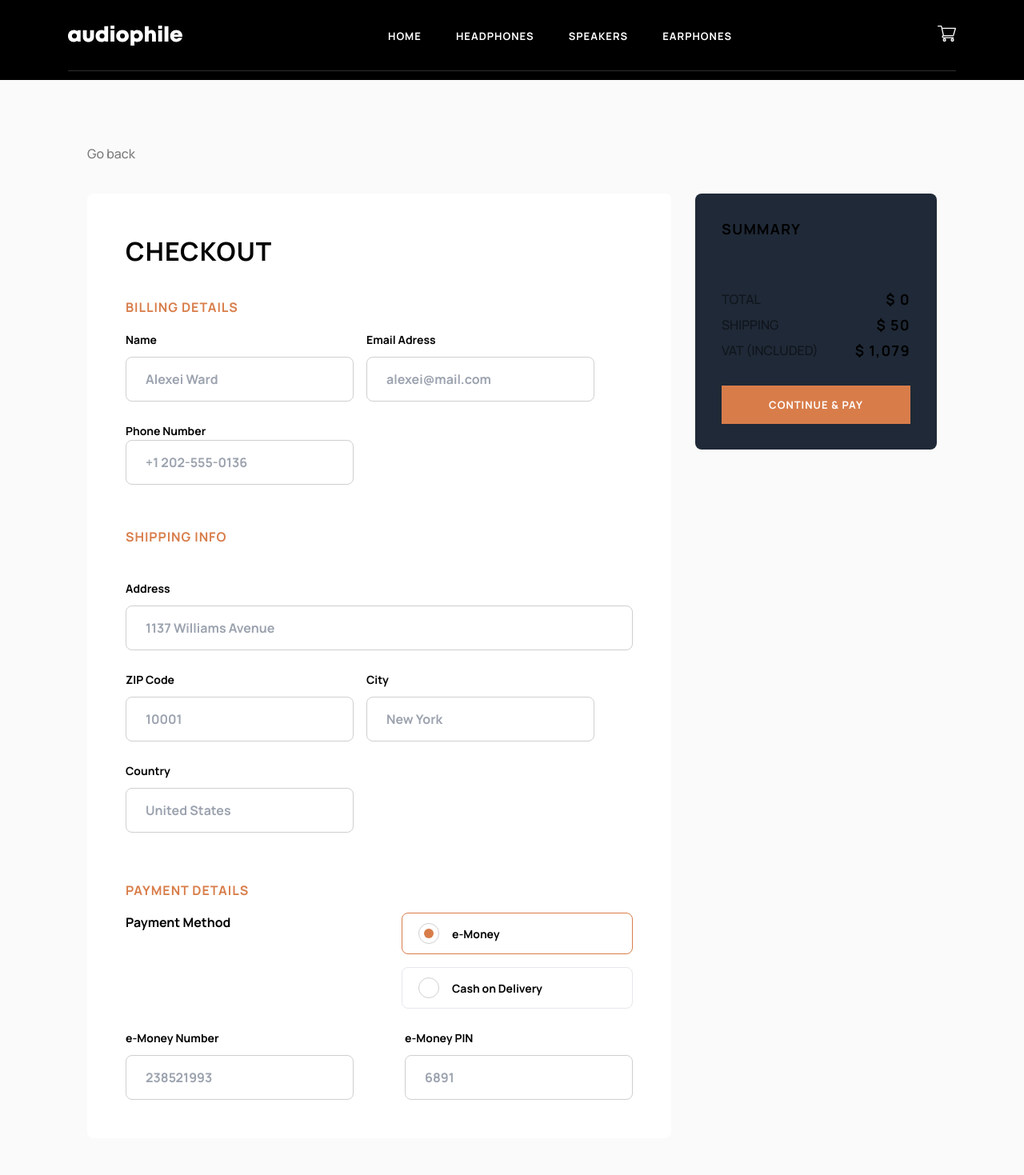
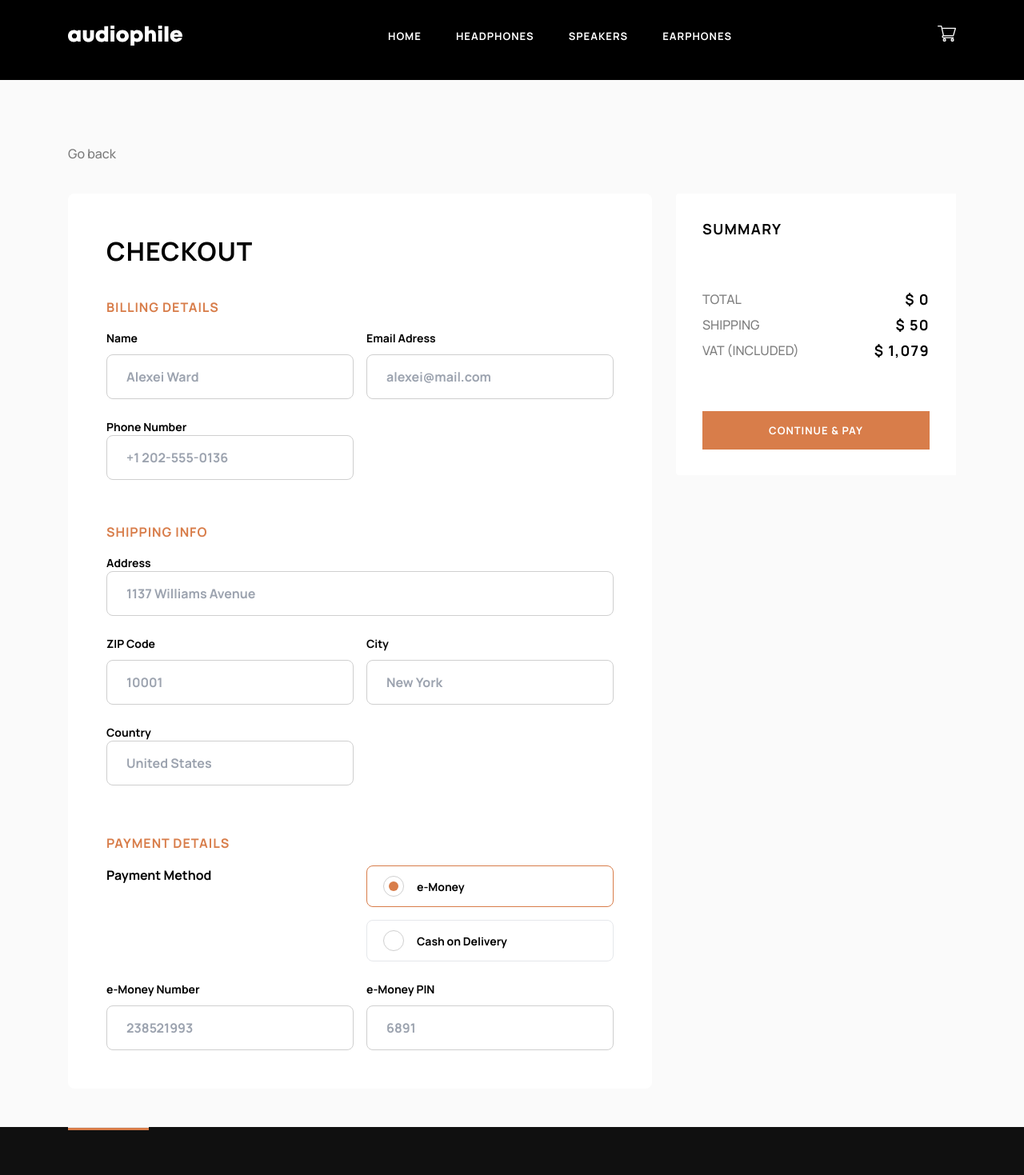
Before and after one commit to GustavoJuvino/Audiophile-Website, a Next.js app: page /checkout in a window 1280 px wide. Shown: the top 1469 px of the page at 80% size. Built offline with nearby package versions, Linux system fonts and the light colour scheme.

Commit message:
working in inputs responsive and summary responsive

```diff
--- a/app/Components/CheckoutDetails/Legend.tsx
+++ b/app/Components/CheckoutDetails/Legend.tsx
@@ -1,17 +1,18 @@
 import { HTMLAttributes } from "react";
+import { twMerge } from "tailwind-merge";
 
 export function Legend({...props}: HTMLAttributes<HTMLLegendElement>) {
     return (
         <legend
             {...props}
-            className="
+            className={twMerge(`
                 font-bold
                 max-sm:text-[13px]
                 mb-4
                 uppercase
                 tracking-[0.93px]
                 text-raw-sienna
-            "
+            `, props.className)}
         />
     )
 }
--- a/app/Components/Form/Field.tsx
+++ b/app/Components/Form/Field.tsx
@@ -4,6 +4,6 @@ interface FieldProps extends HTMLAttributes<HTMLFieldSetElement> {};
 
 export function Field(props: FieldProps) {
     return (
-        <fieldset className="flex flex-col gap-y-[10px]" {...props} />
+        <fieldset className="flex flex-col relative gap-y-[10px]" {...props} />
     )
 }
--- a/app/Components/Form/Input.tsx
+++ b/app/Components/Form/Input.tsx
@@ -20,23 +20,17 @@ export function Input({name, error, ...props}: InputProps) {
     }, []);
 
     return (
-        <div className="flex flex-col relative" ref={inputRef}>
-            {error && (
-                <span className="absolute top-[-1.7rem] right-0 text-xs font-medium text-red-500">
-                    {error.message}
-                </span>
-            )}
-
+        <div ref={inputRef}>
             <input
                 id={name}
                 {...register(name)}
                 {...props}
                 onClick={() => setSelected(true)}
                 className={twMerge(`
-                        xl:w-[285px]
-                        lg:w-full
-                        md:w-[285px]
-                        max-mobile:w-[180px]
+                        xl:w-[309px]
+                        lg:w-auto
+                        md:w-[309px]
+                        max-sm:w-[280px]
                         h-14
                         pl-6
                         border-[1px]
--- a/app/Components/Form/Label.tsx
+++ b/app/Components/Form/Label.tsx
@@ -8,11 +8,16 @@ interface LabelProps extends LabelHTMLAttributes<HTMLLabelElement> {
 
 export function Label({error, ...props}: LabelProps) {
     return (
-        <div>
+        <div className="flex justify-between">
             <label
-                className={`sm:text-[14px] text-[12px] font-bold ${error && "text-red-500"}`}
+                className={`sm:text-[14px] text-[12px] font-bold relative ${error && "text-red-500"}`}
                 {...props}
             />
+            {error && (
+                <span className="text-xs font-medium text-red-500">
+                    {error.message}
+                </span>
+            )}
         </div>
     )
 }
--- a/app/Components/Header/Header.tsx
+++ b/app/Components/Header/Header.tsx
@@ -117,7 +117,7 @@ const Header = () => {
                     mt-14
                     opacity-20
                     animate-divider
-                    ${pathname.includes("products") && "hidden"}
+                    ${pathname.includes("products" && ("checkout")) && "hidden"}
                 `}
             />
 
--- a/app/checkout/Checkout.tsx
+++ b/app/checkout/Checkout.tsx
@@ -106,7 +106,7 @@ const Checkout: React.FC<CheckoutProps> = ({ errors }) => {
                         </Form.Field>
                     </CheckoutDetails.Wrapper>
 
-                    <Form.Field className="mt-6">
+                    <Form.Field className="md:w-[285px] sm:w-[280px] mt-6">
                         <Form.Label htmlFor="phone" error={errors.phone} >
                             Phone Number
                         </Form.Label>
@@ -116,15 +116,15 @@ const Checkout: React.FC<CheckoutProps> = ({ errors }) => {
                             name="phone"
                             error={errors.phone}
                             placeholder="+1 202-555-0136"
-                            className="max-xl:sm:w-[50%] max-sm:w-[280px]"
+                            className="max-sm:mobile:w-[280px]"
                         />
                     </Form.Field>
                 </CheckoutDetails.Section>
 
-                <CheckoutDetails.Section className="mt-[53px] flex flex-col gap-y-6">
-                    <CheckoutDetails.Legend> Shipping Info </CheckoutDetails.Legend>
+                <CheckoutDetails.Section className="mt-[53px] flex flex-col">
+                    <CheckoutDetails.Legend className="mb-[16px]"> Shipping Info </CheckoutDetails.Legend>
 
-                    <Form.Field>
+                    <Form.Field className="">
                         <Form.Label htmlFor="address" error={errors.address} >
                             Address
                         </Form.Label>
@@ -134,11 +134,11 @@ const Checkout: React.FC<CheckoutProps> = ({ errors }) => {
                             name="address"
                             error={errors.address}
                             placeholder="1137 Williams Avenue"
-                            className="xl:w-[634px] md:w-[92%] sm:w-[460px]"
+                            className="xl:w-[634px] max-lg:w-[400px]"
                         />
                     </Form.Field>
 
-                    <CheckoutDetails.Wrapper className="max-sm:flex-col">
+                    <CheckoutDetails.Wrapper className="max-sm:flex-col mt-6">
                         <Form.Field>
                             <Form.Label htmlFor="zip_code" error={errors.zip_code} >
                                 ZIP Code
@@ -166,7 +166,7 @@ const Checkout: React.FC<CheckoutProps> = ({ errors }) => {
                         </Form.Field>
                     </CheckoutDetails.Wrapper>
 
-                    <Form.Field>
+                    <Form.Field className="md:w-[285px] sm:w-[280px] mt-6">
                         <Form.Label htmlFor="country" error={errors.country} >
                             Country
                         </Form.Label>
@@ -176,12 +176,12 @@ const Checkout: React.FC<CheckoutProps> = ({ errors }) => {
                             name="country"
                             error={errors.country}
                             placeholder="United States"
-                            className="max-xl:sm:w-[50%] max-sm:w-[280px]"
+                            className="max-sm:mobile:w-[280px]"
                         />
                     </Form.Field>
                 </CheckoutDetails.Section>
 
-                <CheckoutDetails.Section className="md:w-full sm:w-[475px] mobile:w-[280px] mt-[60px]">
+                <CheckoutDetails.Section className="sm:w-full mobile:w-[280px] mt-[60px]">
                     <CheckoutDetails.Legend> Payment Details </CheckoutDetails.Legend>
 
                     <div className="w-full flex max-sm:flex-col justify-between">
@@ -197,10 +197,10 @@ const Checkout: React.FC<CheckoutProps> = ({ errors }) => {
                                         py-3
                                         pl-5
                                         gap-4
-                                        md:w-[289px]
-                                        sm:w-[190px]
-                                        mobile:w-[280px]
-                                        w-auto
+                                        xl:w-[309px]
+                                        lg:w-[220px]
+                                        md:w-[309px]
+                                        sm:w-[220px]
                                         h-auto
                                         border-[1px]
                                         rounded-lg
@@ -241,7 +241,7 @@ const Checkout: React.FC<CheckoutProps> = ({ errors }) => {
                                         name={input.name}
                                         error={input.name === "moneyPIN" ? errors.moneyPIN : errors.moneyNumber}
                                         placeholder={input.value.toString()}
-                                        className="xl:w-[285px] max-sm:w-[280px]"
+                                        className="max-sm:w-[280px]"
                                     />
                                 </Form.Field>
                             ))}
--- a/app/checkout/Summary.tsx
+++ b/app/checkout/Summary.tsx
@@ -23,7 +23,17 @@ const Summary = () => {
 
 
   return (
-    <section className="w-[350px] ml-[30px] h-full rounded-lg bg-gray-800">
+    <section className="
+        lg:w-[350px]
+        md:w-[689px]
+        w-full
+        lg:ml-[30px]
+        max-lg:mt-8
+        h-full
+        rounded-l
+       bg-white
+        "
+      >
       <div className="px-[33px] pb-8">
         <h1 className="text-lg uppercase mt-8">
           summary
@@ -62,12 +72,18 @@ const Summary = () => {
             <h2>total</h2>
             <h2>shipping</h2>
             <h2>vat {"(included)"}</h2>
+            <h2 className="mt-6">
+              {total > 0 && "grand total"}
+            </h2>
           </div>
 
           <div className="flex flex-col items-end gap-y-2 text-lg">
             <span>{`$ ${total ? total.toLocaleString("en-US") : 0}`}</span>
             <span>$ 50</span>
             <span>$ 1,079</span>
+            <span className="mt-6 text-raw-sienna">
+              {total > 0 && `$ ${(total + 50).toLocaleString("en-US")}`}
+            </span>
           </div>
         </div>
 
--- a/app/checkout/page.tsx
+++ b/app/checkout/page.tsx
@@ -66,7 +66,7 @@ const page = () => {
             h-full
             lg:mx-8
             max-lg:md:px-8
-            px-6
+            max-md:px-6
             md:mt-20
             sm:mt-12
             mt-4
```
